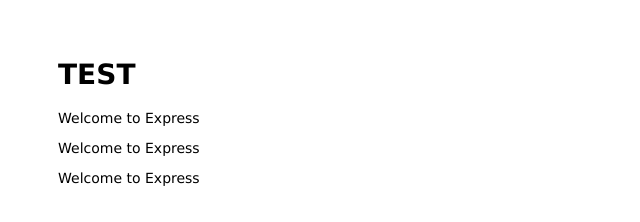
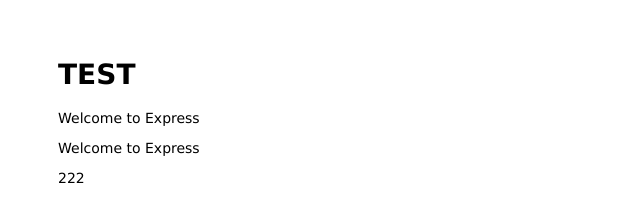
Before and after one commit to hsparklab/mastering-git-github, a website: page public/index.html in a window 1280 px wide. Shown: the whole page, without its empty margins (0-640 px from the left). Drawn offline with Linux system fonts and the light colour scheme.

Commit message:
modify Code 2

```diff
--- a/public/index.html
+++ b/public/index.html
@@ -9,7 +9,7 @@
   <h1>TEST</h1>
   <p>Welcome to Express</p>
   <p>Welcome to Express</p>
-  <p>Welcome to Express</p>
+  <p>222</p>
 </body>
 
 </html>
```
